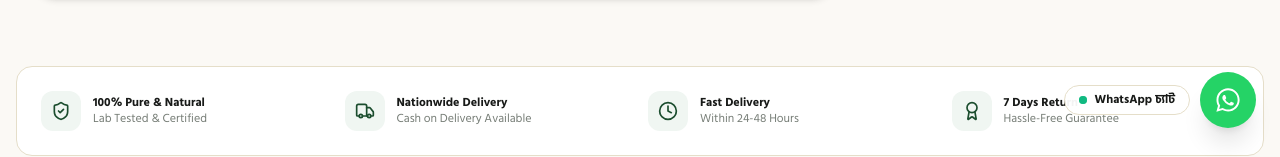
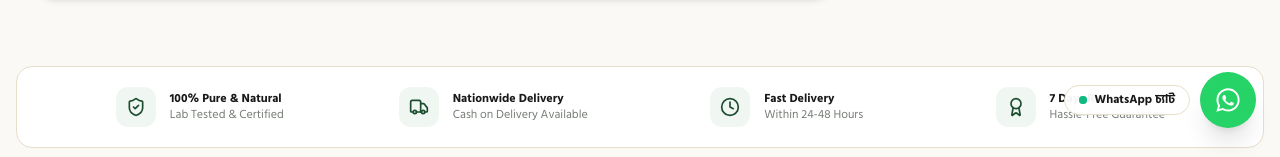
Before and after one commit to Ashraf019399/sunnah-source, a Next.js app: page / in a window 1280 px wide. Shown: the part 648-805 px from the top of the page. Built offline with nearby package versions, Linux system fonts and the light colour scheme; no server answers.

Commit message:
style(home): balance horizontal alignment and symmetry of trust badge cards

```diff
--- a/src/app/page.tsx
+++ b/src/app/page.tsx
@@ -52,8 +52,8 @@ export default function HomePage() {
 
         {/* ৪টি ট্রাস্ট ফিচার ব্যাজ */}
         <section className="container mx-auto max-w-7xl px-4">
-          <div className="grid grid-cols-2 md:grid-cols-4 gap-4 p-6 bg-white rounded-2xl border border-surface-border shadow-subtle text-xs">
-            <div className="flex items-center gap-3">
+          <div className="grid grid-cols-2 md:grid-cols-4 gap-4 sm:gap-6 px-6 sm:px-8 lg:px-12 py-5 bg-white rounded-2xl border border-surface-border shadow-subtle text-xs">
+            <div className="flex items-center justify-start sm:justify-center gap-3.5 w-full">
               <div className="p-2.5 bg-brand-50 text-brand-700 rounded-xl">
                 <ShieldCheck className="w-5 h-5" />
               </div>
@@ -62,7 +62,7 @@ export default function HomePage() {
                 <span className="text-charcoal-500">Lab Tested & Certified</span>
               </div>
             </div>
-            <div className="flex items-center gap-3">
+            <div className="flex items-center justify-start sm:justify-center gap-3.5 w-full">
               <div className="p-2.5 bg-brand-50 text-brand-700 rounded-xl">
                 <Truck className="w-5 h-5" />
               </div>
@@ -71,7 +71,7 @@ export default function HomePage() {
                 <span className="text-charcoal-500">Cash on Delivery Available</span>
               </div>
             </div>
-            <div className="flex items-center gap-3">
+            <div className="flex items-center justify-start sm:justify-center gap-3.5 w-full">
               <div className="p-2.5 bg-brand-50 text-brand-700 rounded-xl">
                 <Clock className="w-5 h-5" />
               </div>
@@ -80,7 +80,7 @@ export default function HomePage() {
                 <span className="text-charcoal-500">Within 24-48 Hours</span>
               </div>
             </div>
-            <div className="flex items-center gap-3">
+            <div className="flex items-center justify-start sm:justify-center gap-3.5 w-full">
               <div className="p-2.5 bg-brand-50 text-brand-700 rounded-xl">
                 <Award className="w-5 h-5" />
               </div>
```
